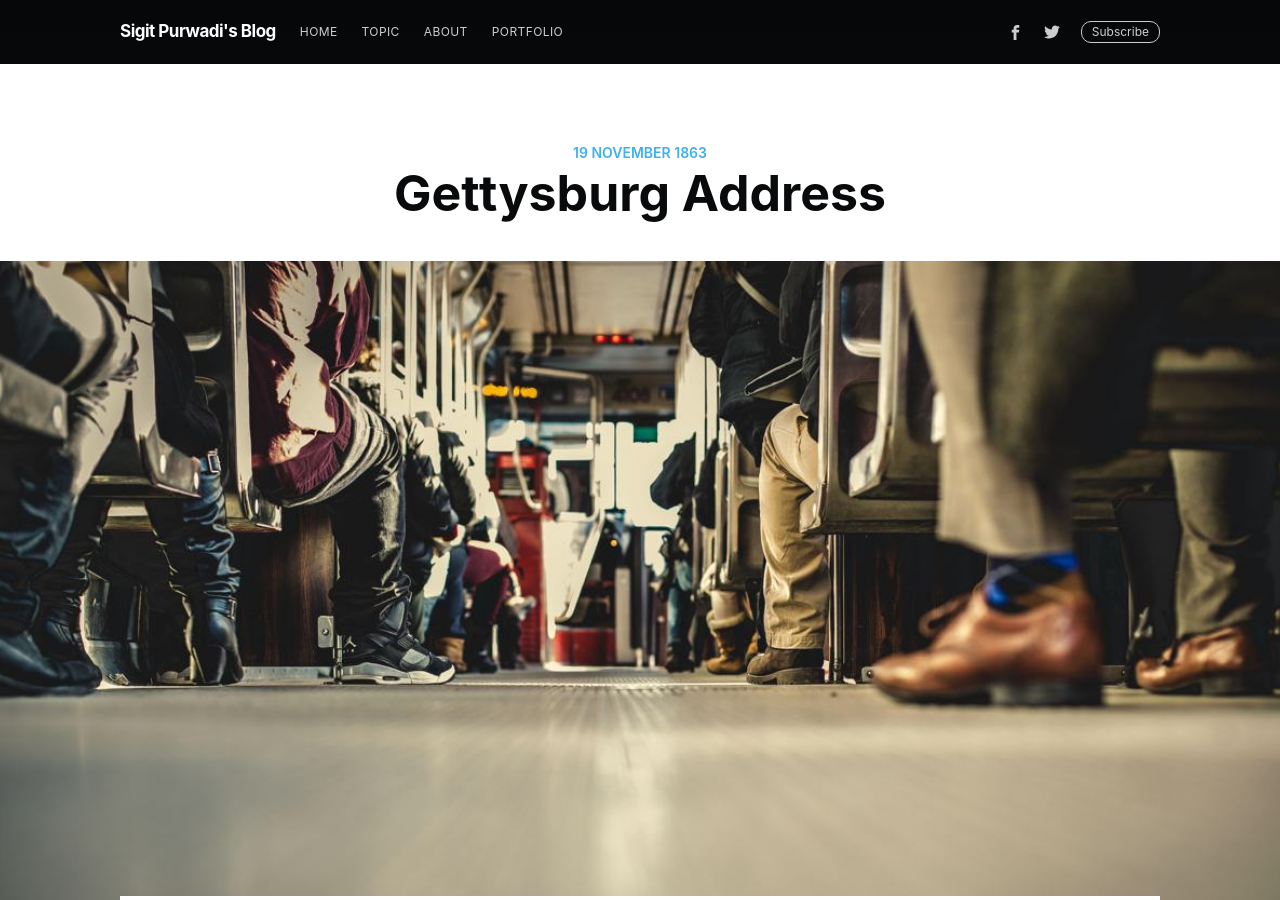
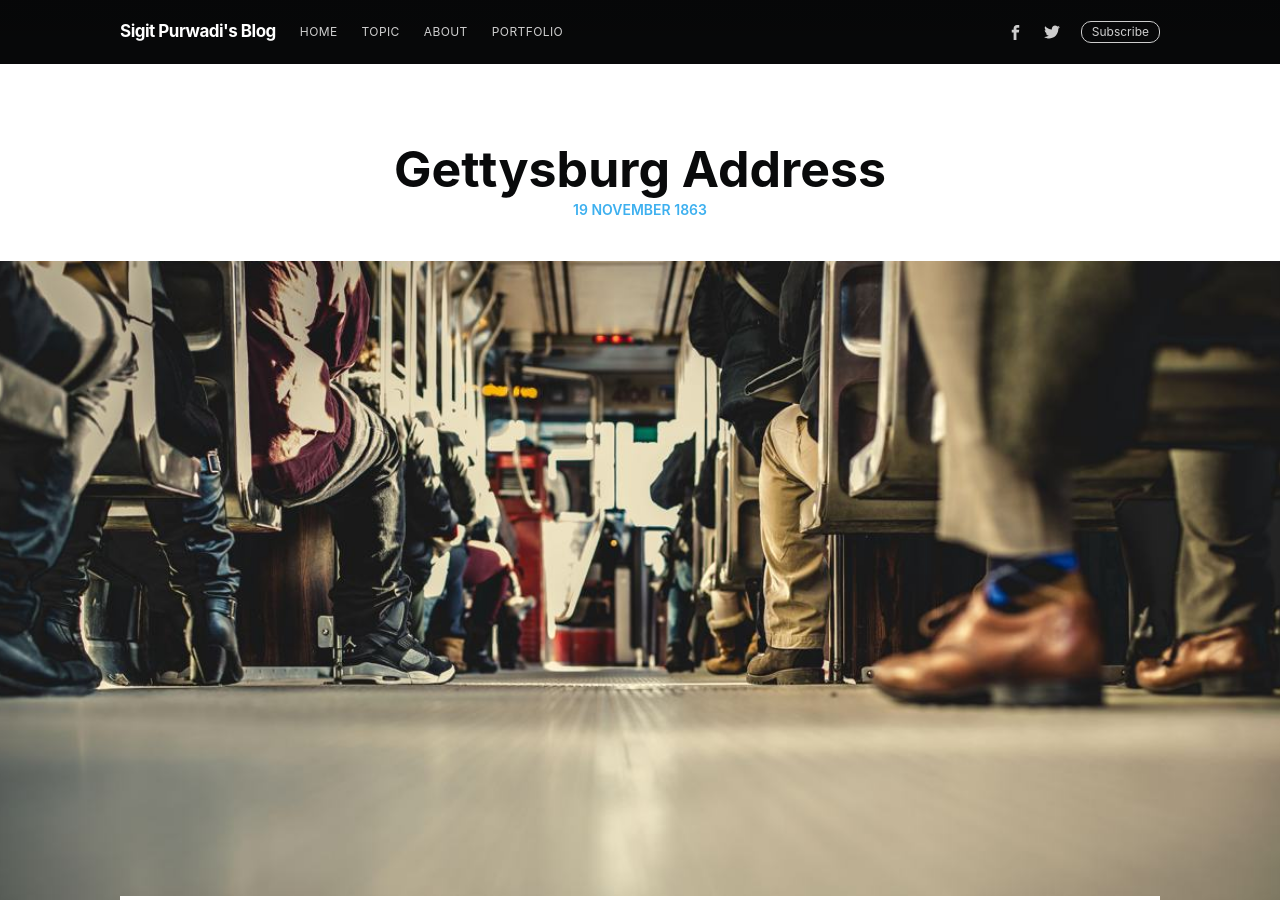
Before and after one commit to spurwadi2/v2, a Jekyll site: the page built from _posts/1863-11-19-gettysburg-address.md, in a window 1280 px wide and 900 px high. Built offline with Jekyll 4.4.1, drawn with Linux system fonts in a browser that asks for light colours; nearby versions of some CDN libraries; comment, search, counter and statistics services are not loaded.

Commit message:
change page post title and tag/topic position

```diff
--- a/_layouts/post.html
+++ b/_layouts/post.html
@@ -25,8 +25,9 @@
         <article class="post-full {{ page.subclass }} {% unless page.cover %}no-image{% endunless %}">
 
             <header class="post-full-header">
+                <h1 class="post-full-title">{{ page.title }}</h1>
                 <section class="post-full-meta">
-                    <time class="post-full-meta-date" datetime="{{ page.date | date:'%e %B %Y' }}">{{ page.date | date:'%e %B %Y' }}</time>
+                    <time class="post-full-meta-date" datetime="{{ page.date | date:'%A, %e %B %Y' }}">{{ page.date | date:'%e %B %Y' }}</time>
                     {% if page.tags.size > 0 %}
                         <span class="date-divider">/</span>
                         {% for tag in page.tags %}
@@ -38,7 +39,6 @@
                         {% endfor %}
                     {% endif %}
                 </section>
-                <h1 class="post-full-title">{{ page.title }}</h1>
             </header>
 
             {% if page.cover %}
```
